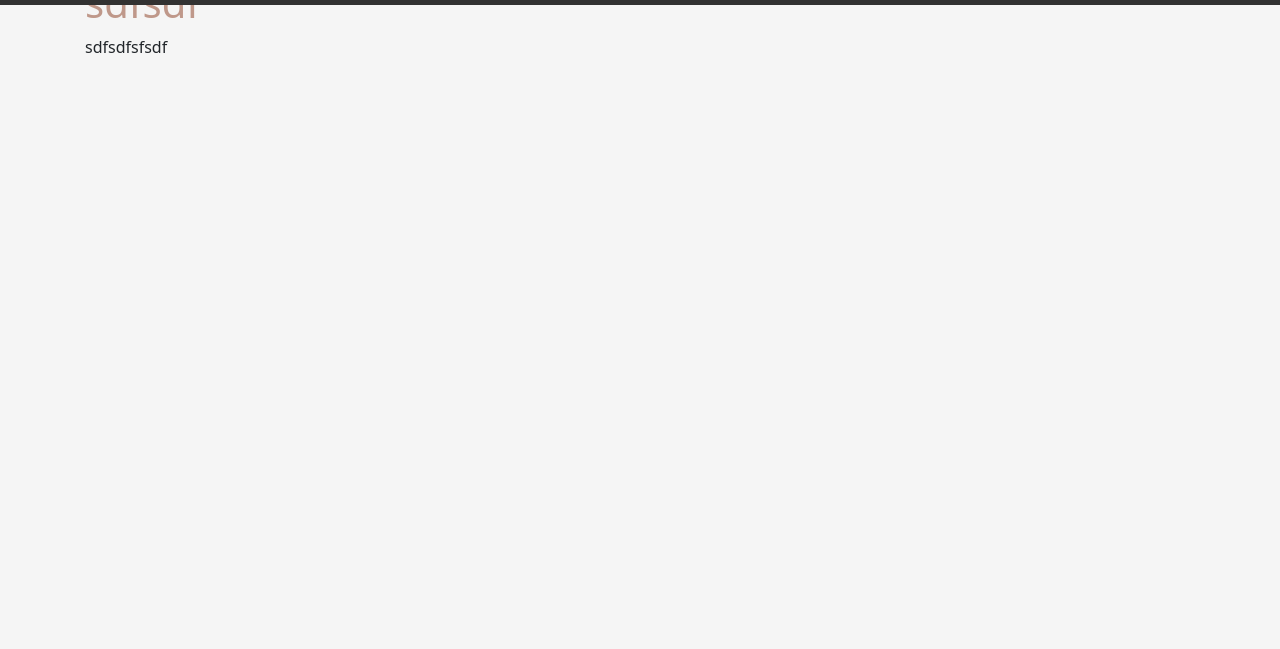
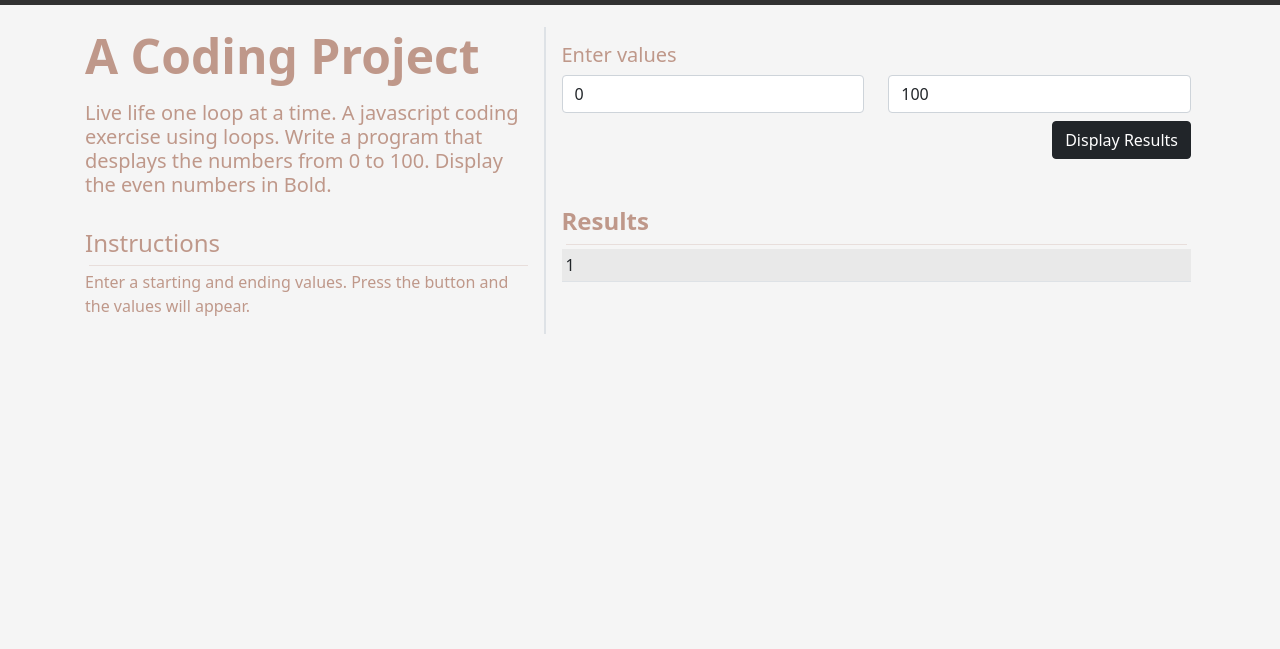
Before and after one commit to victor1127/CountProject, a plain HTML site: page app.html in a window 1280 px wide. Shown: the part 81-730 px from the top of the page. Drawn offline with nearby package versions, Linux system fonts and the light colour scheme.

Commit message:
adding table results

```diff
--- a/app.html
+++ b/app.html
@@ -56,7 +56,50 @@
     <!--Main-->
     <main class="flex-shrink-0">
         <div class="container">
-            <h1>sdfsdf</h1>sdfsdfsfsdf
+            <div class="row py-5 row-cols-1 row-cols-md-2">
+                <!--program description-->
+                <div class="col-md-5 border-end border-2">
+                    <h1 class="fw-bold display-5 1h-1 mb-3">A Coding Project</h1>
+                    <h4 class="lead">Live life one loop at a time. A javascript coding exercise using loops.
+                                Write a program that desplays the numbers from 0 to 100. Display the even numbers
+                                in <strong>Bold.</strong></h4>
+                    <h4 class="pt-4">Instructions</h4>
+                    <hr class="m-1">
+                    <p>Enter a starting and ending values. Press the button and the values will appear.</p>
+                </div>
+                <div class="col-md-7 p-3">
+                    <h5>Enter values</h5>
+                    <form class="row">
+                        <!--start value-->
+                        <div class="col">
+                            <input id="startvalue" class="form-control" type="number" value=0 aria-label="0"/>
+                        </div>
+                        <!--End value-->
+                        <div class="col">
+                            <input id="endtvalue" class="form-control" type="number"  value="100" aria-label="100"/>
+                        </div>
+                        <!--button-->
+                        <div class="col-12 d-flex justify-content-end mt-2">
+                            <button id="btnresult" class="btn btn-dark " type="button">Display Results</button>
+                        </div>
+                    </form>
+
+                    <!--table-->
+                    <div class="pt-5">
+                        <h4><b>Results</b></h4>
+                        <hr class="m-1">
+
+                        <div class="table-responsive">
+                            <table class="table table-striped table-sm">
+                                <tbody id="tableresult">
+                                    <tr><td>1</td></tr>
+                                </tbody>
+                            </table>
+                        </div>
+
+                    </div>
+                </div>
+            </div>
         </div>
     </main>
 
--- a/css/side.css
+++ b/css/side.css
@@ -9,6 +9,7 @@
 body
 {
     background:var(--primary-color);
+    color:var(--secondary-color)
 }
 
 nav
```
